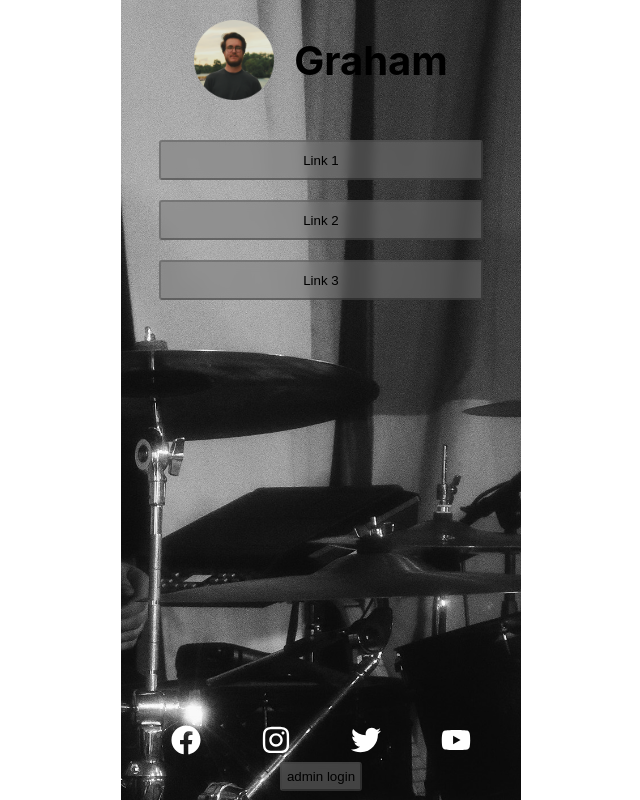
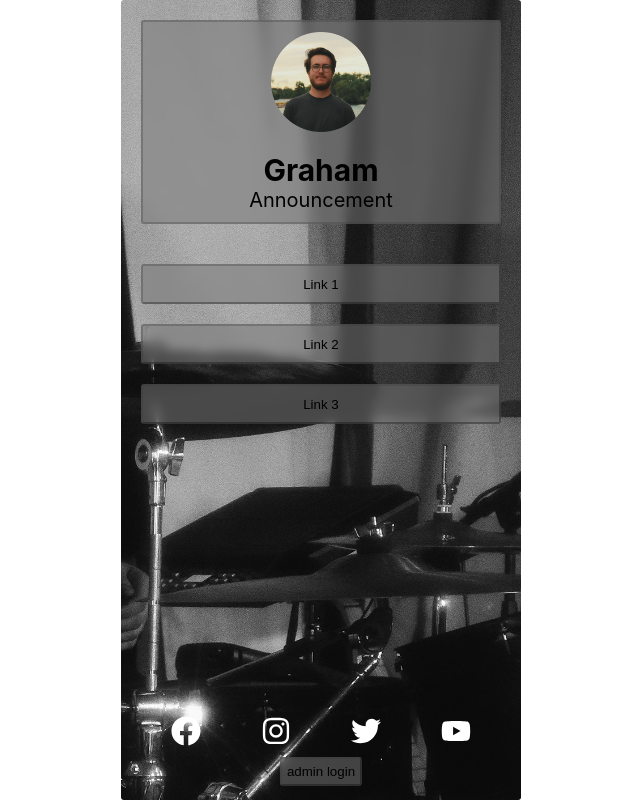
Before and after one commit to grahamjantz/link-in-bio, a React (Create React App) app: page / in a window 1280 px wide. Shown: the whole page, without its empty margins (319-959 px from the left). Built offline with nearby package versions, Linux system fonts and the light colour scheme.

Commit message:
finished ui enough to begin working on firebase

```diff
--- a/src/features/Footer/Footer.css
+++ b/src/features/Footer/Footer.css
@@ -1,6 +1,6 @@
 footer {
     width: 90%;
-    height: 10%;
+    height: 15%;
     display: flex;
     flex-direction: column;
     align-items: center;
--- a/src/features/Header/Header.css
+++ b/src/features/Header/Header.css
@@ -1,13 +1,19 @@
 header {
     width: 90%;
-    height: 10%;
+    height: fit-content;
     display: flex;
+    flex-direction: column;
     justify-content: center;
     align-items: center;
     gap: 2rem;
     margin: 2rem 0;
+    padding: 1rem;
+    background-color: rgba(121, 121, 121, 0.527);
+    backdrop-filter: blur(5px);
+    border: 2px solid rgba(58, 58, 58, 0.308);
+
 }
 
 header img {
-    height: 100%;
+    height: 100px;
 }
--- a/src/features/Header/Header.js
+++ b/src/features/Header/Header.js
@@ -7,16 +7,21 @@ const Header = () => {
 
   const [name, setName] = useState('')
   const [imgLink, setImgLink] = useState('')
+  const [announcement, setAnnouncement] = useState('')
 
   useEffect(() => {
       setName('Graham')
       setImgLink(hero)
+      setAnnouncement('Announcement')
   }, [])
 
   return (
     <header>
         <img src={imgLink} alt='hero'/>
+        <section>
           <h1>{name}</h1>
+          <p>{announcement}</p>
+        </section>
     </header>
   )
 }
--- a/src/features/Links/Link.css
+++ b/src/features/Links/Link.css
@@ -9,3 +9,7 @@ a button {
     width: 100%;
     height: 100%;
 }
+
+button:hover {
+    cursor: pointer;
+}
--- a/src/features/Links/Links.css
+++ b/src/features/Links/Links.css
@@ -23,6 +23,6 @@ main ul li {
     display: flex;
     align-items: center;
     justify-content: center;
-    width: 90%;
+    width: 100%;
     height: 4rem;
 }
--- a/src/index.css
+++ b/src/index.css
@@ -20,11 +20,11 @@ code {
   margin: 0;
   padding: 0;
   box-sizing: border-box;
+  border-radius: 3px;
 }
 
 button {
   border-color: rgba(58, 58, 58, 0.308);
-  border-radius: 3px;
   backdrop-filter: blur(5px);
   background-color: rgba(121, 121, 121, 0.527);
 }
```
Lines whose indentation alone changed are shown as unchanged.
